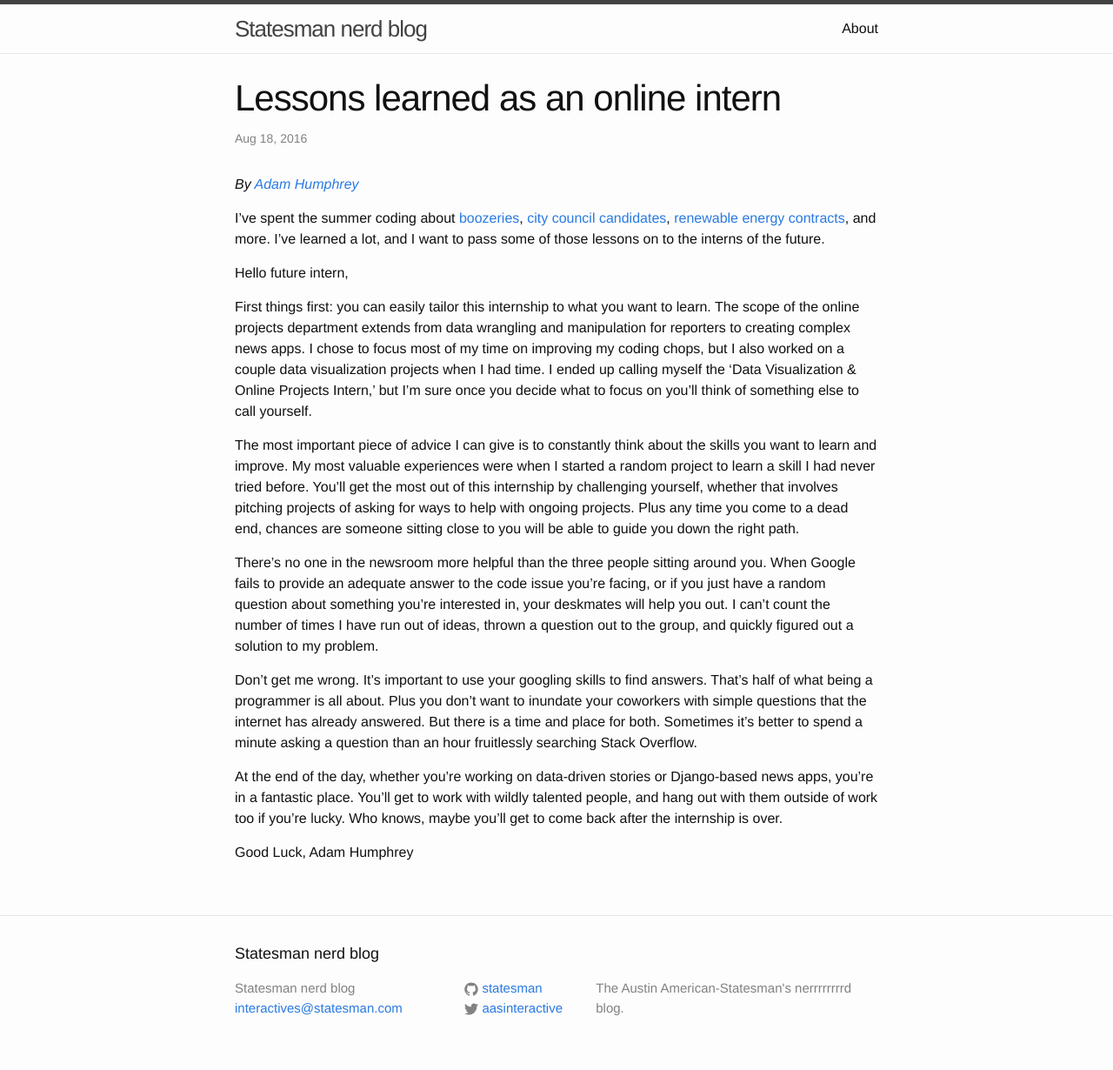
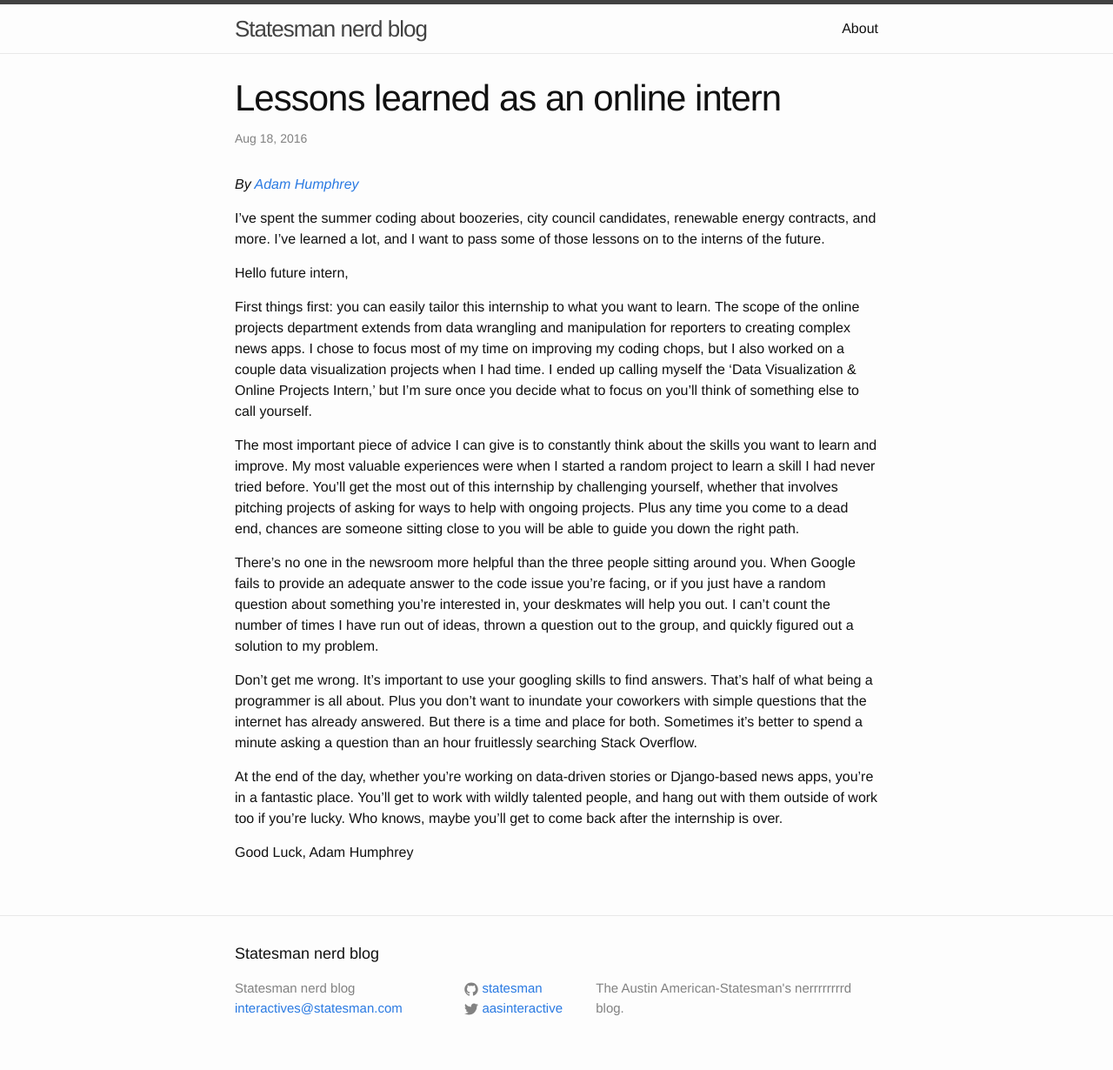
Before and after one commit to statesman/statesman.github.io, a Jekyll site: the page built from _posts/2016-08-18-to-future-interns.md, in a window 1280 px wide. Shown: the whole page at 87% size. Built offline with Jekyll 4.4.1, drawn with Linux system fonts in a browser that asks for light colours; some of the changed lines change nothing that is shown.

Commit message:
Removing unbaked links

```diff
--- a/_posts/2016-08-18-to-future-interns.md
+++ b/_posts/2016-08-18-to-future-interns.md
@@ -9,7 +9,7 @@ byline:
 
 {% include byline.html %}
 
-I’ve spent the summer coding about <a href="http://data.statesman.com/austin360/booze-guide/" target="_blank">boozeries</a>, <a href="http://data.statesman.com/candidate-explorer/" target="_blank">city council candidates</a>, <a href="http://projects.statesman.com/news/080716-wind-tax/" target="_blank">renewable energy contracts</a>, and more. I’ve learned a lot, and I want to pass some of those lessons on to the interns of the future.
+I’ve spent the summer coding about boozeries, city council candidates, renewable energy contracts, and more. I’ve learned a lot, and I want to pass some of those lessons on to the interns of the future.
 
 Hello future intern,
 
```
